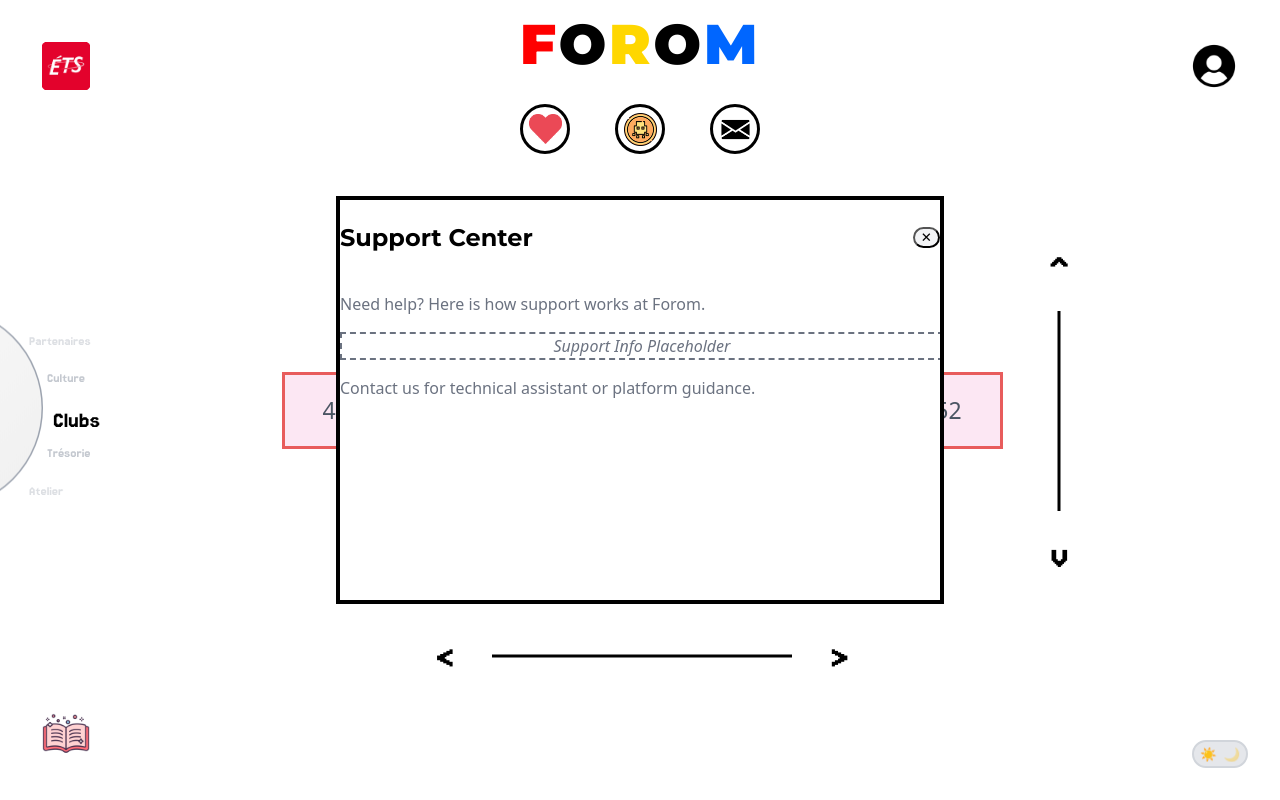
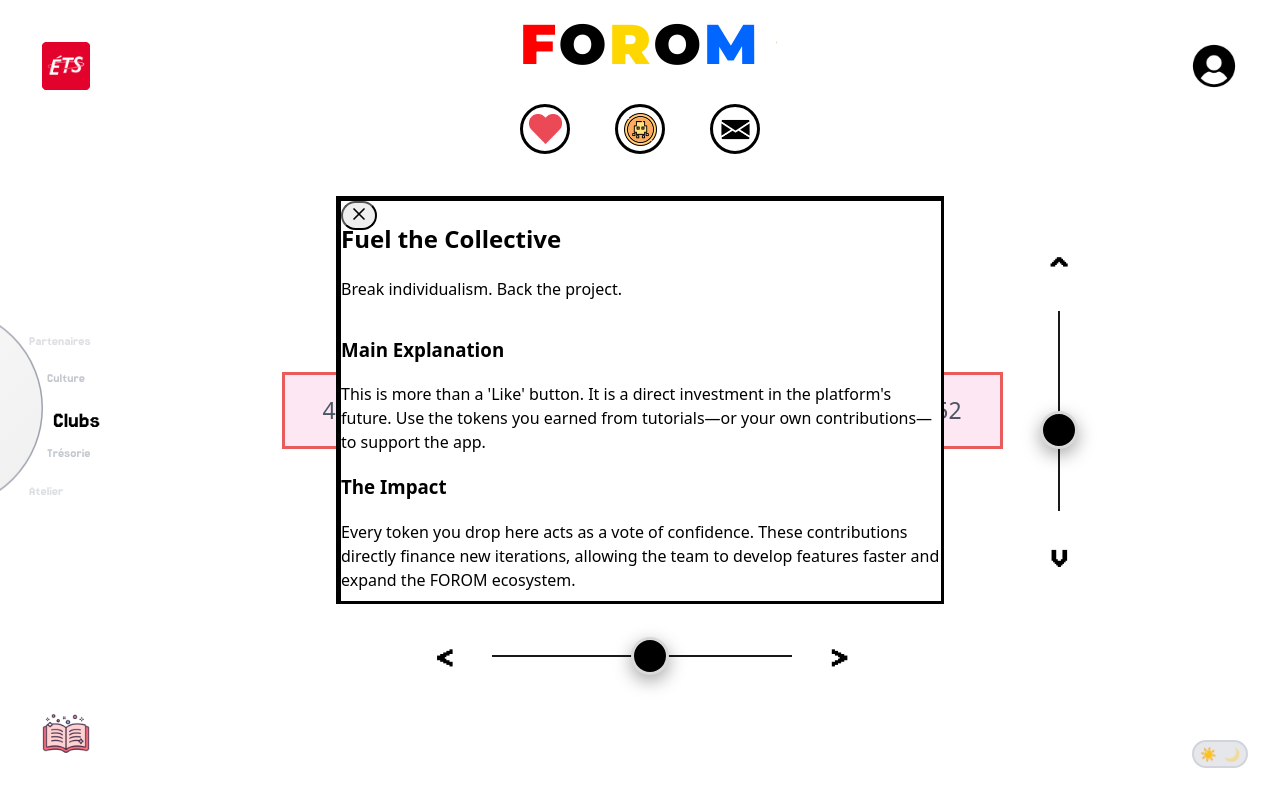
Before and after one commit to Forom-ets/forom, a React (Vite) app: page / in a window 1280 px wide. Both pictures are taken after a click on the element 545 px from the left and 129 px from the top of the page. Built offline with nearby package versions, Linux system fonts and the light colour scheme.

Commit message:
I'm cook

```diff
--- a/src/App.tsx
+++ b/src/App.tsx
@@ -3,6 +3,7 @@
 import { Header } from './components/Header'
 import { Sidebar } from './components/Sidebar'
 import { CarouselGrid } from './components/CarouselGrid'
+import { SupportModal } from './components/SupportModal'
 
 // Import Icons
 import userIcon from './assets/icons/user.png'
@@ -194,7 +195,7 @@
 
       {/* Bottom Left - Wiki */}
       <motion.a
-        href="https://cedille.etsmtl.ca/"
+        href="https://wiki.etsmtl.club/share/8cnz7bzxf3/p/services-offerts-j8LxYBFxrs"
         target="_blank"
         rel="noopener noreferrer"
         className={`absolute z-50 ${cornerIconStyle}`}
@@ -230,38 +231,39 @@
       <Modal
         isOpen={activeModal === 'token'}
         onClose={() => setActiveModal(null)}
-        title="Forom Tokens"
+        title="The FOROM Ecosystem"
       >
         <div className="flex flex-col gap-4">
-          <p>
-            Welcome to the Token system explanation.
-          </p>
-          <div className="w-full h-40 bg-gray-100 rounded-lg flex items-center justify-center text-gray-400 italic border-2 border-dashed border-gray-300">
-            Token Info Placeholder
+          <p className="text-lg font-medium text-zinc-600 dark:text-zinc-300">Learn to earn. Support to build.</p>
+
+          <section className="pt-2 pb-2">
+            <h3 className="text-xl font-semibold text-black dark:text-white">How to Earn</h3>
+            <p className="mt-2 text-zinc-500 dark:text-zinc-400">
+              Knowledge is currency here. For every tutorial you complete, you automatically earn <span className="font-semibold">1,000 Tokens</span>.
+              The more you learn, the more you collect.
+            </p>
+          </section>
+
+          <section className="pt-2 pb-2">
+            <h3 className="text-xl font-semibold text-black dark:text-white">How to Support</h3>
+            <p className="mt-2 text-zinc-500 dark:text-zinc-400">
+              Want to push the project further? You can acquire tokens to directly finance the development team.
+              Your contributions help us create new iterations, fund new projects, and improve the application faster.
+            </p>
+          </section>
+
+          <div className="mt-4 pt-3 border-t border-zinc-100 dark:border-zinc-800">
+            <p className="text-sm italic text-zinc-500 dark:text-zinc-400">
+              Whether you earn them or buy them, your tokens fuel the collective. Use them to vote on the next big update.
+            </p>
           </div>
-          <p className="text-sm">
-            This container will be populated with more detailed information about how tokens work within the Forom ecosystem later.
-          </p>
         </div>
       </Modal>
 
-      <Modal
+      <SupportModal
         isOpen={activeModal === 'support'}
         onClose={() => setActiveModal(null)}
-        title="Support Center"
-      >
-        <div className="flex flex-col gap-4">
-          <p>
-            Need help? Here is how support works at Forom.
-          </p>
-          <div className="w-full h-40 bg-gray-100 rounded-lg flex items-center justify-center text-gray-400 italic border-2 border-dashed border-gray-300">
-            Support Info Placeholder
-          </div>
-          <p className="text-sm">
-            Contact us for technical assistant or platform guidance.
-          </p>
-        </div>
-      </Modal>
+      />
 
     </div>
   )
--- a/src/components/CarouselGrid.tsx
+++ b/src/components/CarouselGrid.tsx
@@ -327,12 +327,19 @@
             style={{ height: '200px', width: '24px' }}
           >
               <div
-              className="absolute w-[3px] h-full left-1/2 -translate-x-1/2 transition-colors duration-300"
-              style={{ backgroundColor: isDark ? '#ffffff' : '#000000' }}
+                className="absolute w-[2px] h-full left-1/2 -translate-x-1/2 transition-colors duration-300"
+                style={{ backgroundColor: isDark ? '#ffffff' : '#000000', opacity: 0.9 }}
               />
               <motion.div
-              className="absolute w-6 h-6 rounded-full left-1/2 -translate-x-1/2 transition-colors duration-300"
-              style={{ backgroundColor: isDark ? '#ffffff' : '#000000' }}
+                className="absolute rounded-full left-1/2 -translate-x-1/2 transition-colors duration-300"
+                style={{
+                    width: '32px',
+                    height: '32px',
+                    backgroundColor: isDark ? '#ffffff' : '#000000',
+                    boxShadow: isDark ? '0 6px 18px rgba(0,0,0,0.6)' : '0 6px 18px rgba(0,0,0,0.35)',
+                    border: isDark ? '3px solid rgba(0,0,0,0.6)' : '3px solid rgba(255,255,255,0.85)',
+                    zIndex: 40
+                  }}
                 animate={{ top: `${(activeIndex / Math.max(1, categories.length - 1)) * 100}%` }}
                 transition={{ type: 'spring', damping: 15, stiffness: 150 }}
               />
@@ -369,12 +376,19 @@
         {/* Horizontal Slider Track */}
         <div className="flex items-center justify-center relative" style={{ width: '300px', height: '24px' }}>
             <div
-            className="absolute w-full h-[3px] top-1/2 -translate-y-1/2 transition-colors duration-300"
-            style={{ backgroundColor: isDark ? '#ffffff' : '#000000' }}
+              className="absolute w-full h-[2px] top-1/2 -translate-y-1/2 transition-colors duration-300"
+              style={{ backgroundColor: isDark ? '#ffffff' : '#000000', opacity: 0.9 }}
             />
             <motion.div
-            className="absolute w-6 h-6 rounded-full top-1/2 -translate-x-1/2 -translate-y-1/2 transition-colors duration-300"
-            style={{ backgroundColor: isDark ? '#ffffff' : '#000000' }}
+              className="absolute rounded-full top-1/2 -translate-x-1/2 -translate-y-1/2 transition-colors duration-300"
+              style={{
+                width: '32px',
+                height: '32px',
+                backgroundColor: isDark ? '#ffffff' : '#000000',
+                boxShadow: isDark ? '0 6px 18px rgba(0,0,0,0.6)' : '0 6px 18px rgba(0,0,0,0.35)',
+                border: isDark ? '3px solid rgba(0,0,0,0.6)' : '3px solid rgba(255,255,255,0.85)',
+                zIndex: 40
+              }}
               animate={{ left: `${(horizontalIndex / MAX_HORIZONTAL_INDEX) * 100}%` }}
               transition={{ type: 'spring', damping: 15, stiffness: 150 }}
             />
--- a/src/components/Header.tsx
+++ b/src/components/Header.tsx
@@ -2,6 +2,7 @@
 import contactIcon from '../assets/icons/contact.png'
 import supportIcon from '../assets/icons/support.png'
 import tokenIcon from '../assets/icons/tokens.png'
+import cedilleIcon from '../assets/icons/cedille.png'
 
 // =============================================================================
 // CONSTANTS
@@ -49,7 +50,7 @@
       className="pt-4 pb-4 px-16 relative z-50 flex flex-col items-center gap-6 transition-colors duration-300"
       style={{ paddingTop: '2vh', backgroundColor: 'var(--color-bg)' }}
     >
-      <div className="flex items-center justify-center gap-4">
+      <div className="relative flex items-center justify-center gap-4">
         {LOGO_LETTERS.map((letter, index) => (
           <motion.span
             key={index}
@@ -74,6 +75,27 @@
             {letter.text}
           </motion.span>
         ))}
+        {/* Tiny cedille easter-egg dot (very small, links to Cedille) */}
+        <a
+          href="https://cedille.etsmtl.ca/"
+          target="_blank"
+          rel="noopener noreferrer"
+          title="Cedille"
+          style={{
+            position: 'absolute',
+            right: '-22px',
+            top: '50%',
+            transform: 'translateY(-50%)',
+            width: '18px',
+            height: '18px',
+            display: 'block',
+            borderRadius: '9999px',
+            overflow: 'visible',
+            cursor: 'pointer'
+          }}
+        >
+          <img src={cedilleIcon} alt="Cedille" style={{ width: '100%', height: '100%', objectFit: 'contain', display: 'block' }} />
+        </a>
       </div>
 
       <div className="flex items-center justify-between mt-32" style={{ width: '240px', marginTop: '4vh' }}>
--- /dev/null
+++ b/src/components/SupportModal.tsx
@@ -0,0 +1,82 @@
+import { motion, AnimatePresence } from 'framer-motion'
+import { Heart, X } from 'lucide-react'
+
+interface SupportModalProps {
+  isOpen: boolean
+  onClose: () => void
+}
+
+export function SupportModal({ isOpen, onClose }: SupportModalProps) {
+  return (
+    <AnimatePresence>
+      {isOpen && (
+        <div className="fixed inset-0 z-[100]">
+          {/* Backdrop */}
+          <motion.div
+            initial={{ opacity: 0 }}
+            animate={{ opacity: 1 }}
+            exit={{ opacity: 0 }}
+            onClick={onClose}
+            className="absolute inset-0 bg-black/40 cursor-pointer"
+          />
+
+          {/* Modal Container (match Token modal position/size) */}
+          <motion.div
+            initial={{ opacity: 0, scale: 0.96, y: 12 }}
+            animate={{ opacity: 1, scale: 1, y: 0 }}
+            exit={{ opacity: 0, scale: 0.96, y: 12 }}
+            transition={{ type: 'spring', damping: 22, stiffness: 280 }}
+            className="fixed top-1/2 left-1/2 -translate-x-1/2 -translate-y-1/2 w-[600px] h-[400px] rounded-xl shadow-2xl z-[70] p-4 border-4 flex flex-col"
+          >
+            <div className="rounded-xl w-full h-full p-1 bg-gradient-to-r from-rose-400 via-pink-500 to-amber-400">
+              <div
+                className={`relative w-full h-full px-4 sm:px-6 overflow-hidden rounded-lg shadow-2xl`}
+                style={{
+                  height: '100%',
+                  backgroundColor: 'var(--color-surface)',
+                  border: '1px solid var(--color-border)',
+                  color: 'var(--color-text)'
+                }}
+              >
+                {/* Close Button */}
+                <button
+                  onClick={onClose}
+                  className="absolute top-4 right-4 z-10 p-2 rounded-full text-zinc-500 hover:bg-black/5 dark:text-zinc-400 dark:hover:bg-white/10 transition-colors"
+                >
+                  <X size={20} />
+                </button>
+
+                <div className="flex flex-col text-left p-6 sm:p-8 overflow-auto h-full">
+                  <header className="mb-4">
+                    <h2 className="text-2xl font-black text-black dark:text-white">Fuel the Collective</h2>
+                    <p className="mt-1 text-sm font-medium text-zinc-600 dark:text-zinc-300">Break individualism. Back the project.</p>
+                  </header>
+
+                  <main className="flex-1 space-y-4">
+                    <section>
+                      <h3 className="text-lg font-semibold text-black dark:text-white">Main Explanation</h3>
+                      <p className="mt-2 text-zinc-500 dark:text-zinc-400">
+                        This is more than a 'Like' button. It is a direct investment in the platform's future. Use the tokens you earned from tutorials—or your own contributions—to support the app.
+                      </p>
+                    </section>
+
+                    <section>
+                      <h3 className="text-lg font-semibold text-black dark:text-white">The Impact</h3>
+                      <p className="mt-2 text-zinc-500 dark:text-zinc-400">
+                        Every token you drop here acts as a vote of confidence. These contributions directly finance new iterations, allowing the team to develop features faster and expand the FOROM ecosystem.
+                      </p>
+                    </section>
+                  </main>
+
+                  <footer className="mt-4 pt-3 border-t border-zinc-100 dark:border-zinc-800">
+                    <p className="text-sm italic text-zinc-500 dark:text-zinc-400">Don't just consume the content. Empower it.</p>
+                  </footer>
+                </div>
+              </div>
+            </div>
+          </motion.div>
+        </div>
+      )}
+    </AnimatePresence>
+  )
+}
```
Also changed, not shown: src/assets/icons/cedille.png (added). Lines whose indentation alone changed are shown as unchanged.
